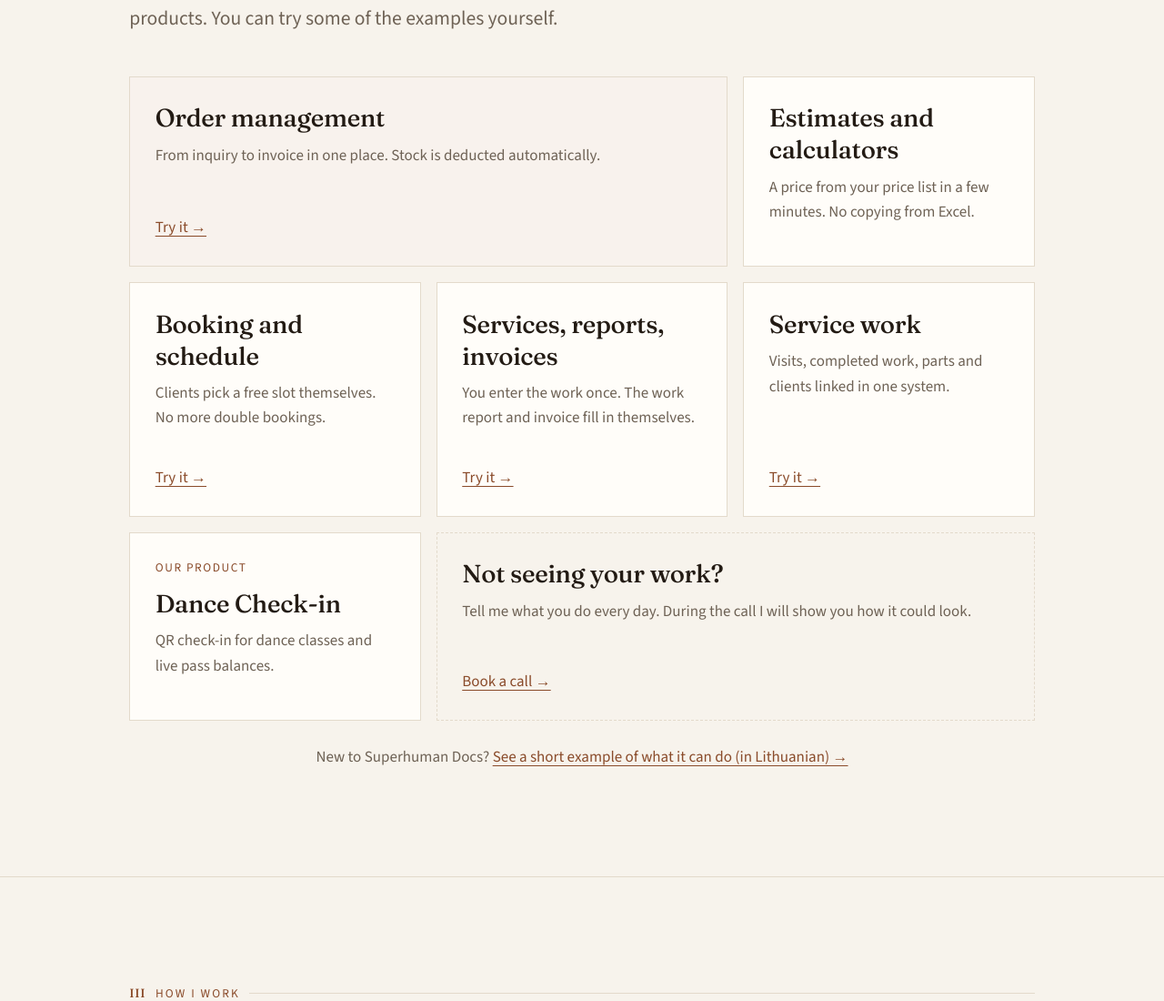
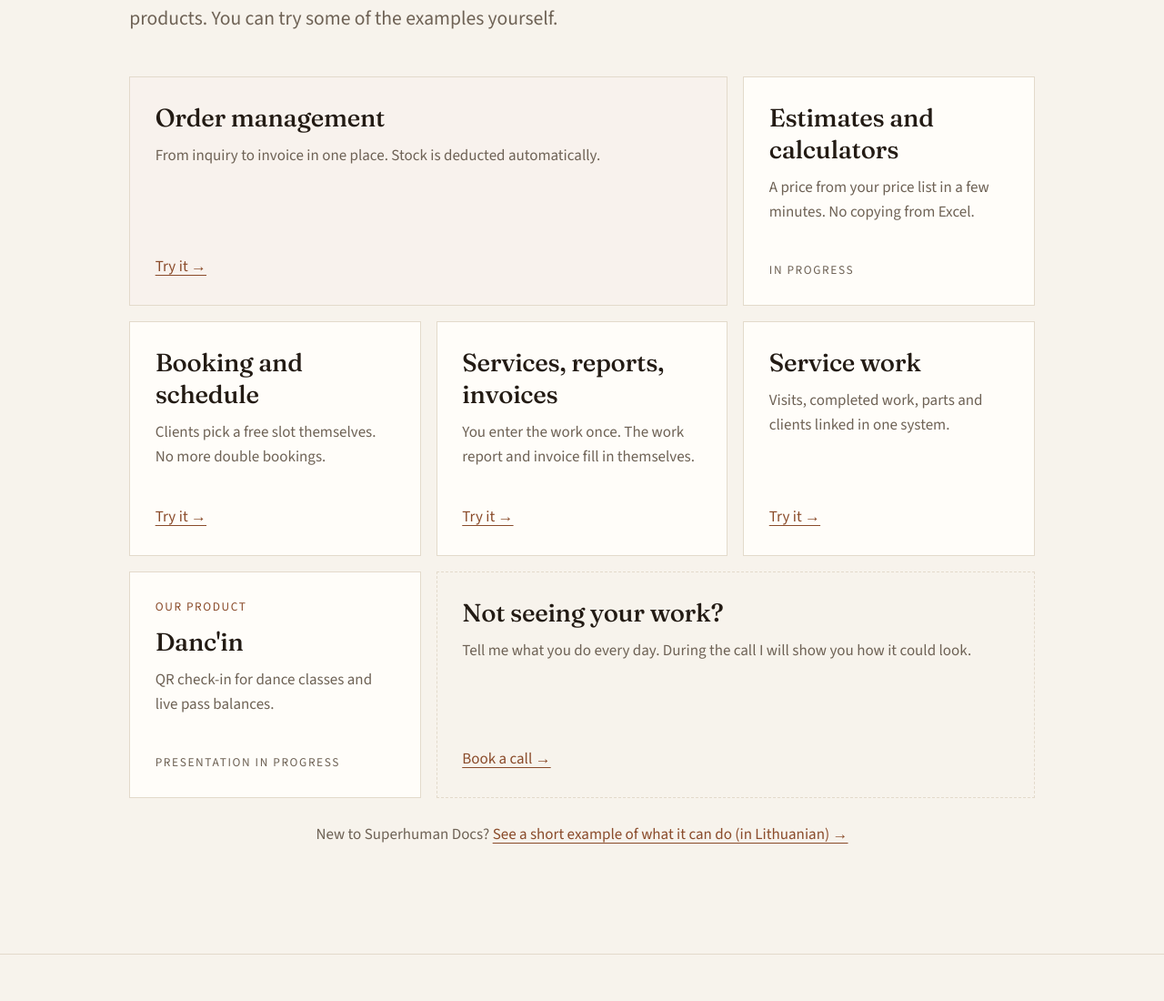
Before and after one commit to NewToTheHUB/artifexordinis.lt, a PHP site: page /en/ in a window 1280 px wide. Shown: the part 2472-3572 px from the top of the page at 91% size. Run offline with PHP 8.4, Linux system fonts and the light colour scheme.

Commit message:
Skaičiuoklės ir Danc'in: „Kuriama“; animacijoje be teksto žymeklio
Co-Authored-By: Claude Opus 5.5 <noreply@anthropic.com>
Claude-Session: https://claude.ai/code/session_01AQv8HKVUK33yPoXVcLby6J

```diff
--- a/assets/styles.css
+++ b/assets/styles.css
@@ -407,7 +407,7 @@ footer a { color: var(--muted); }
 @media (max-width: 380px) { .brand span { display: none; } }
 
 /* ---------- hero: produkto pavyzdys ---------- */
-.mock { margin: 0; border: 1px solid var(--line); background: var(--surface); font-size: var(--t-1); box-shadow: 0 1.618rem 4.236rem -2.618rem rgba(35, 27, 20, 0.35); }
+.mock { cursor: default; user-select: none; -webkit-user-select: none; margin: 0; border: 1px solid var(--line); background: var(--surface); font-size: var(--t-1); box-shadow: 0 1.618rem 4.236rem -2.618rem rgba(35, 27, 20, 0.35); }
 .mock-bar { display: flex; align-items: center; gap: var(--s-1); padding: var(--s-1) var(--s0); border-bottom: 1px solid var(--line); }
 .mock-tabs { display: flex; gap: var(--s0); }
 .mock-tabs span { font-family: "Fraunces", Georgia, serif; font-weight: 500; font-size: var(--t0); color: var(--muted); padding-bottom: 0.15rem; border-bottom: 2px solid transparent; transition: color 0.3s, border-color 0.3s; }
@@ -481,3 +481,4 @@ footer a { color: var(--muted); }
   .mock-table td, .mock-table th { padding-left: var(--s-1); padding-right: var(--s-1); }
   .mock-foot { gap: var(--s-1); padding: var(--s-1); }
 }
+.tile-status { color: var(--muted); font-size: var(--t-1); letter-spacing: 0.12em; text-transform: uppercase; }
--- a/inc/lang/en.php
+++ b/inc/lang/en.php
@@ -72,11 +72,11 @@ $AO_CASES = [
 
 $AO_BUILD = [
     ['name' => 'Order management', 'desc' => 'From inquiry to invoice in one place. Stock is deducted automatically.', 'demo' => AO_ORDERS_DEMO, 'wide' => true, 'product' => false],
-    ['name' => 'Estimates and calculators', 'desc' => 'A price from your price list in a few minutes. No copying from Excel.', 'demo' => '', 'wide' => false, 'product' => false],
+    ['name' => 'Estimates and calculators', 'desc' => 'A price from your price list in a few minutes. No copying from Excel.', 'demo' => '', 'wide' => false, 'product' => false, 'status' => 'In progress'],
     ['name' => 'Booking and schedule', 'desc' => 'Clients pick a free slot themselves. No more double bookings.', 'demo' => 'https://docs.superhuman.com/@artifexordinis/2-registracija-ir-grafikas', 'wide' => false, 'product' => false],
     ['name' => 'Services, reports, invoices', 'desc' => 'You enter the work once. The work report and invoice fill in themselves.', 'demo' => 'https://docs.superhuman.com/@artifexordinis/3-paslaugos-aktai-saskaitos', 'wide' => false, 'product' => false],
     ['name' => 'Service work', 'desc' => 'Visits, completed work, parts and clients linked in one system.', 'demo' => 'https://docs.superhuman.com/@artifexordinis/servisas', 'wide' => false, 'product' => false],
-    ['name' => 'Dance Check-in', 'desc' => 'QR check-in for dance classes and live pass balances.', 'demo' => '', 'wide' => false, 'product' => true],
+    ['name' => 'Danc\'in', 'desc' => 'QR check-in for dance classes and live pass balances.', 'demo' => '', 'wide' => false, 'product' => true, 'status' => 'Presentation in progress'],
 ];
 
 $AO_PRICING = [
--- a/inc/lang/lt.php
+++ b/inc/lang/lt.php
@@ -76,11 +76,11 @@ $AO_CASES = [
 
 $AO_BUILD = [
     ['name' => 'Užsakymų valdymas', 'desc' => 'Nuo užklausos iki sąskaitos vienoje vietoje. Likučiai nusirašo patys.', 'demo' => AO_ORDERS_DEMO, 'wide' => true, 'product' => false],
-    ['name' => 'Sąmatos ir skaičiuoklės', 'desc' => 'Kaina iš kainyno per kelias minutes. Be kopijavimo iš Excel.', 'demo' => '', 'wide' => false, 'product' => false],
+    ['name' => 'Sąmatos ir skaičiuoklės', 'desc' => 'Kaina iš kainyno per kelias minutes. Be kopijavimo iš Excel.', 'demo' => '', 'wide' => false, 'product' => false, 'status' => 'Kuriama'],
     ['name' => 'Registracija ir grafikas', 'desc' => 'Klientas pats renkasi laisvą laiką. Dublių nebelieka.', 'demo' => 'https://docs.superhuman.com/@artifexordinis/2-registracija-ir-grafikas', 'wide' => false, 'product' => false],
     ['name' => 'Paslaugos, aktai, sąskaitos', 'desc' => 'Darbus įvedate vieną kartą. Aktas ir sąskaita užsipildo patys.', 'demo' => 'https://docs.superhuman.com/@artifexordinis/3-paslaugos-aktai-saskaitos', 'wide' => false, 'product' => false],
     ['name' => 'Servisas', 'desc' => 'Vizitai, atlikti darbai, dalys ir klientai susieti vienoje sistemoje.', 'demo' => 'https://docs.superhuman.com/@artifexordinis/servisas', 'wide' => false, 'product' => false],
-    ['name' => 'Dance Check-in', 'desc' => 'QR registracija į šokių pamokas ir abonementų likučiai realiu laiku.', 'demo' => '', 'wide' => false, 'product' => true],
+    ['name' => 'Danc\'in', 'desc' => 'QR registracija į šokių pamokas ir abonementų likučiai realiu laiku.', 'demo' => '', 'wide' => false, 'product' => true, 'status' => 'Prezentacija kuriama'],
 ];
 
 $AO_PRICING = [
--- a/inc/pages/parts.php
+++ b/inc/pages/parts.php
@@ -103,6 +103,8 @@ function ao_build_grid(array $items): void
         <p><?= e($b['desc']) ?></p>
 <?php if ($b['demo'] !== ''): ?>
         <a class="tile-link" href="<?= e($b['demo']) ?>" target="_blank" rel="noopener"><?= e(t('case_try')) ?></a>
+<?php elseif (!empty($b['status'])): ?>
+        <span class="tile-link tile-status"><?= e($b['status']) ?></span>
 <?php endif; ?>
       </article>
 <?php endforeach; ?>
```
